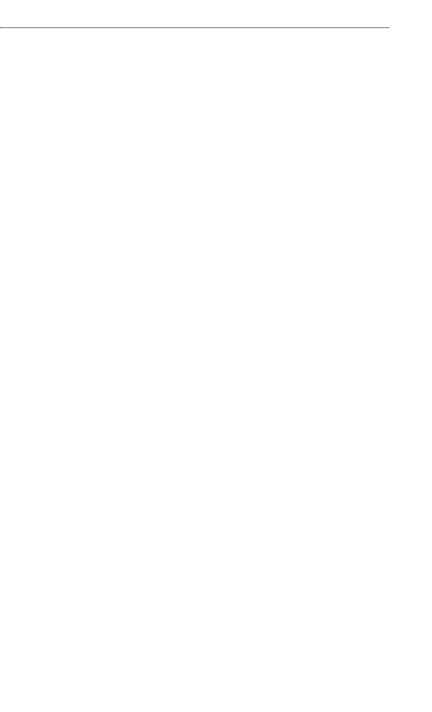
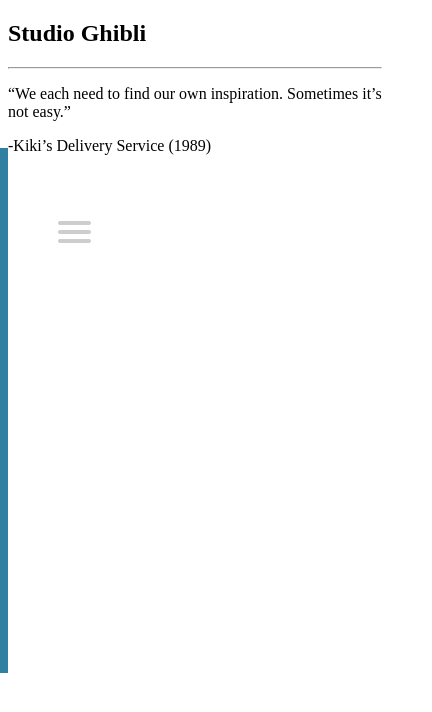
Before and after one commit to B-Coyle/StudioGhibli, a React (Create React App) app: page / in a window 390 px wide. Shown: the top 712 px of the page, 432 px wide, since content can reach past the window. Built offline with nearby package versions, Linux system fonts and the light colour scheme; no server answers.

Commit message:
Add beginning of Hamburger Menu

```diff
--- a/src/components/App/App.js
+++ b/src/components/App/App.js
@@ -3,6 +3,7 @@
 import PropTypes from "prop-types";
 import Header from "../../containers/Header/index";
 import { fetchMovie } from "../../util/apiCalls.js";
+import { Route, Switch, Redirect, Link } from "react-router-dom";
 // import MainContainer from "../MainContainer/MainContainer.js";
 
 export default class App extends Component {
@@ -10,7 +11,7 @@
     super();
     this.state = {
       allFilms: [],
-      randomFilm: {},
+      randomFilm: {}
     };
   }
 
@@ -35,9 +36,43 @@
   render() {
     return (
       <section className="App mainBody">
-        <header className="headerContainer">
+        {/* <div className="App mainBody">
+          {/* <Switch>
+            {/* <Route exact path="/" component={} /> */}
+            {/* <Route path="/Header" component={Header} />
+            <Redirect to="/" /> */}
+          {/* </Switch> */}
+        {/* </div> */}
+        <div>
           <Header />
-        </header>
+        </div>
+        <nav role="navigation">
+          <div id="menuToggle">
+            <input type="checkbox" />
+            <span />
+            <span />
+            <span />
+            <ul id="menu">
+              <h4 className="user-name" />
+              <Link to="/MovieContainer">
+                <li>Home</li>
+              </Link>
+              <hr />
+              <Link to="MovieContainer/favorites">
+                <li>Favorites</li>
+              </Link>
+              <hr />
+              <Link to="">
+                <li>About</li>
+              </Link>
+              <hr />
+              <Link to="/Login">
+                <li>Sign Out</li>
+              </Link>
+              <hr />
+            </ul>
+          </div>
+        </nav>
         <main className="mainCardArea">
           <p>{this.state.randomFilm.title}</p>
           <p>{this.state.randomFilm.description}</p>
--- a/src/components/App/App.scss
+++ b/src/components/App/App.scss
@@ -1,10 +1,94 @@
-* {
-  margin: 0;
-}
+a {
+    text-decoration: none;
+    color: white;
+    transition: color 0.3s ease;
+  }
 
-.mainBody {
-  color: #fff;
-  margin: 0;
-  display: grid;
-  position: relative;
-}
+  a:hover {
+    color: #af2e53;
+  }
+
+  #menuToggle {
+    display: block;
+    position: relative;
+    top: 50px;
+    left: 50px;
+    z-index: 1;
+    -webkit-user-select: none;
+    user-select: none;
+  }
+
+  #menuToggle input {
+    display: block;
+    width: 40px;
+    height: 32px;
+    position: absolute;
+    top: -7px;
+    left: -5px;
+    cursor: pointer;
+    opacity: 0;
+    z-index: 2;
+    -webkit-touch-callout: none;
+  }
+
+  #menuToggle span {
+    display: block;
+    width: 33px;
+    height: 4px;
+    margin-bottom: 5px;
+    position: relative;
+    background: #cdcdcd;
+    border-radius: 3px;
+    z-index: 1;
+    transform-origin: 4px 0px;
+    transition: transform 0.5s cubic-bezier(0.77, 0.2, 0.05, 1),
+      background 0.5s cubic-bezier(0.77, 0.2, 0.05, 1), opacity 0.55s ease;
+  }
+
+  #menuToggle span:first-child {
+    transform-origin: 0% 0%;
+  }
+
+  #menuToggle span:nth-last-child(2) {
+    transform-origin: 0% 100%;
+  }
+
+  #menuToggle input:checked ~ span {
+    opacity: 1;
+    transform: rotate(45deg) translate(-2px, -1px);
+    background: white;
+  }
+
+  #menuToggle input:checked ~ span:nth-last-child(3) {
+    opacity: 0;
+    transform: rotate(0deg) scale(0.2, 0.2);
+  }
+
+  #menuToggle input:checked ~ span:nth-last-child(2) {
+    transform: rotate(-45deg) translate(0, -1px);
+  }
+
+  #menu {
+    position: absolute;
+    height: 350px;
+    width: 150px;
+    margin: -100px 0 0 -50px;
+    padding: 50px;
+    padding-top: 125px;
+    background: hsla(197, 54%, 41%, 1);
+    list-style-type: none;
+    -webkit-font-smoothing: antialiased;
+    transform-origin: 0% 0%;
+    transform: translate(-100%, 0);
+    transition: transform 0.5s cubic-bezier(0.77, 0.2, 0.05, 1);
+  }
+
+  #menu li {
+    padding: 20px 0;
+    font-size: 30px;
+    margin-right: 25px;
+  }
+
+  #menuToggle input:checked ~ ul {
+    transform: none;
+  }
```
